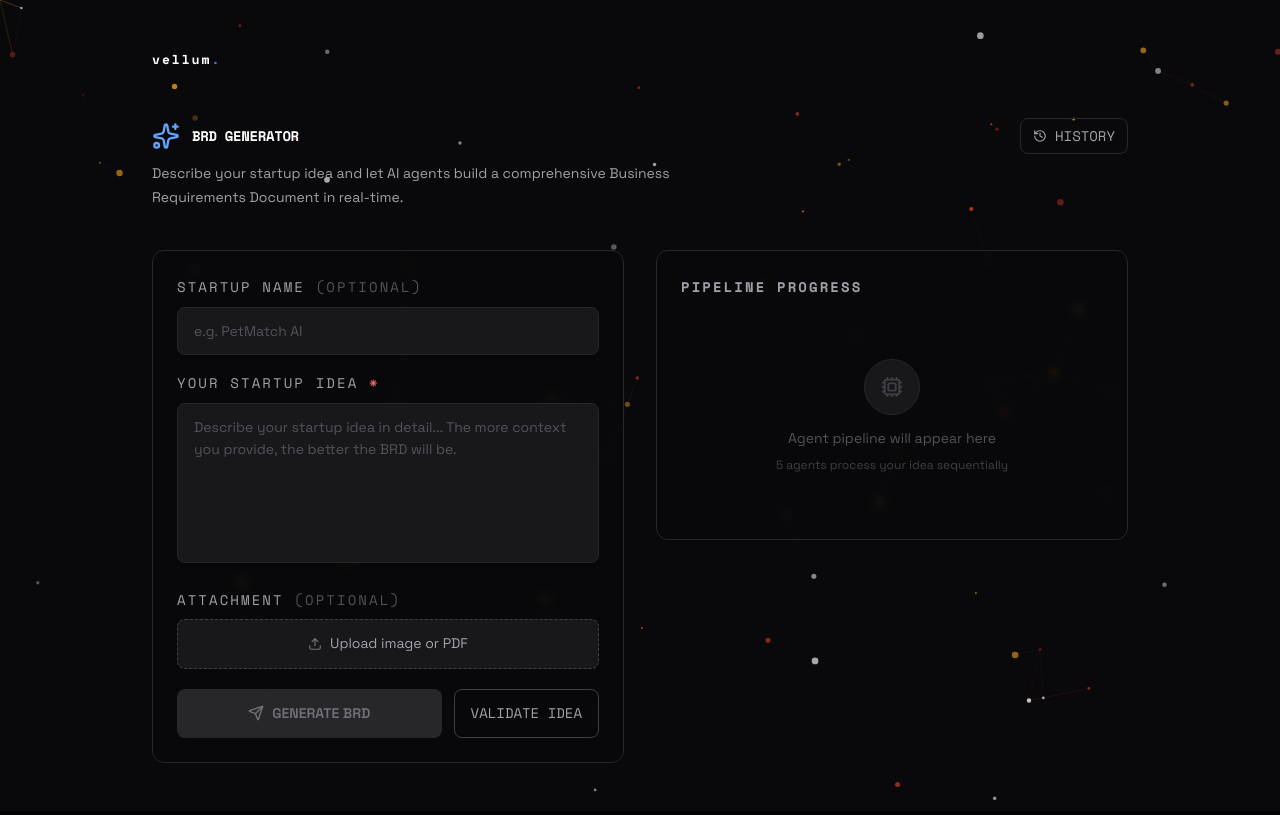
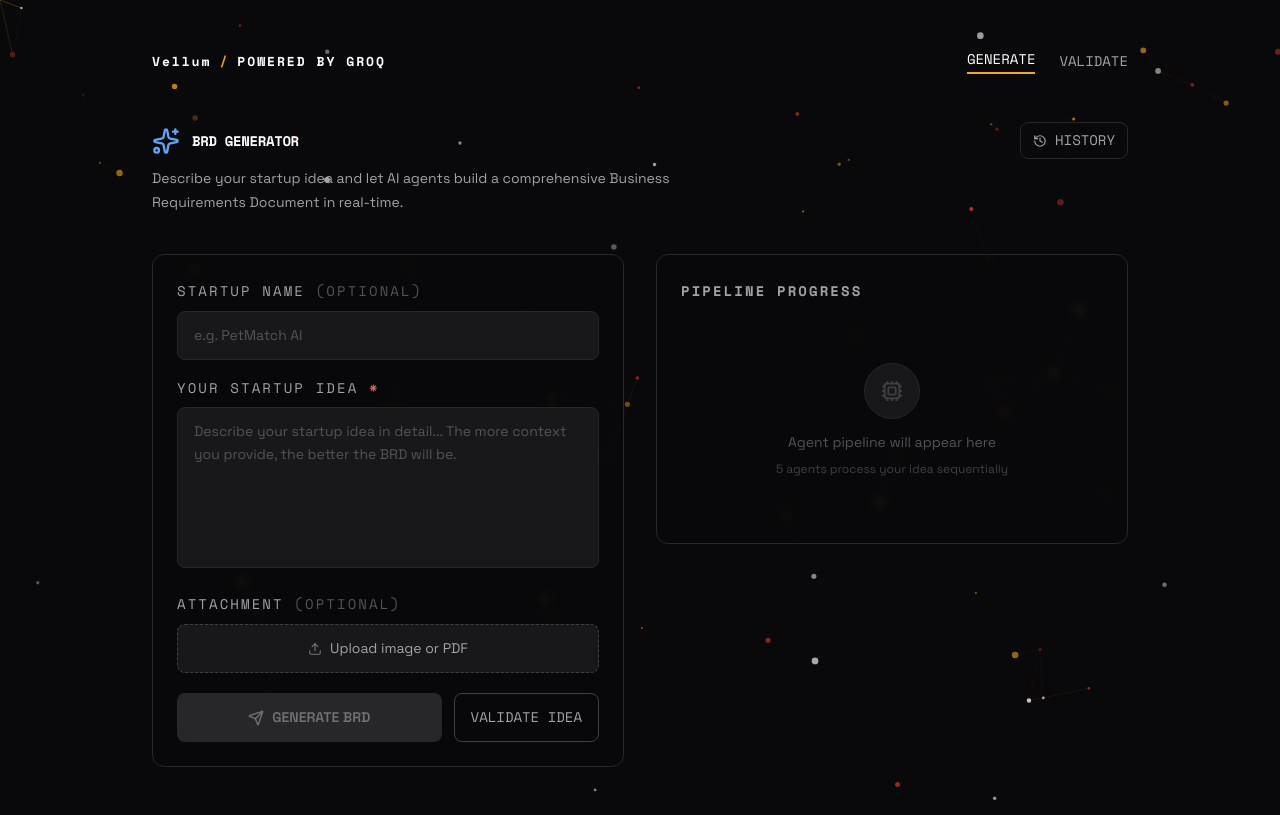
Before and after one commit to shresthbhargava/vellum, a Next.js app in the folder frontend/: page /generate in a window 1280 px wide. Built offline with nearby package versions, Linux system fonts and the light colour scheme.

Commit message:
feat: competitive intelligence section on everything

```diff
--- a/frontend/src/app/generate/page.tsx
+++ b/frontend/src/app/generate/page.tsx
@@ -302,10 +302,20 @@ export default function GeneratePage() {
 
       <div className="relative z-10 max-w-5xl mx-auto px-6 py-12">
         {/* Vellum Branding Header */}
-        <div className="flex items-center mb-12">
-          <Link href="/" className="text-2xl font-bold font-mono tracking-widest text-white hover:text-zinc-300 transition-colors">
-            vellum<span className="text-blue-500">.</span>
+        <div className="flex items-center justify-between mb-12">
+          <Link href="/" className="text-xl font-bold font-mono tracking-widest flex items-center gap-2 hover:opacity-80 transition-opacity">
+            <span className="text-white">Vellum</span>
+            <span className="text-amber-500">/</span>
+            <span className="text-white">POWERED BY GROQ</span>
           </Link>
+          <div className="flex items-center gap-6">
+            <Link href="/generate" className="text-sm font-mono text-white border-b-2 border-accent pb-0.5 transition-colors">
+              GENERATE
+            </Link>
+            <Link href="/validate" className="text-sm font-mono text-zinc-400 hover:text-white transition-colors">
+              VALIDATE
+            </Link>
+          </div>
         </div>
 
         {/* Header */}
--- a/frontend/src/app/results/[sessionId]/page.tsx
+++ b/frontend/src/app/results/[sessionId]/page.tsx
@@ -1574,7 +1574,7 @@ const renderAgentTraceFeed = () => (
       initial={{ opacity: 0, y: 20 }}
       animate={{ opacity: 1, y: 0 }}
       transition={{ duration: 0.4, delay: 13 * 0.1 }}
-      className="card-3d glass-card rounded-xl p-5 glow-accent h-full"
+      className="card-3d glass-card rounded-xl p-5 glow-accent"
     >
       <div className="flex justify-between items-center mb-3 border-b border-darkBorder pb-2">
         <h3 className="text-xs font-mono font-bold uppercase tracking-widest text-neutral-400 mb-0">
@@ -1669,7 +1669,7 @@ const renderAgentTraceFeed = () => (
       initial={{ opacity: 0, y: 20 }}
       animate={{ opacity: 1, y: 0 }}
       transition={{ duration: 0.4, delay: 14 * 0.1 }}
-      className="card-3d glass-card rounded-xl p-5 glow-accent h-full"
+      className="card-3d glass-card rounded-xl p-5 glow-accent"
     >
       <div className="flex justify-between items-center mb-3 border-b border-darkBorder pb-2">
         <h3 className="text-xs font-mono font-bold uppercase tracking-widest text-neutral-400 mb-0">
@@ -2081,7 +2081,7 @@ const renderAgentTraceFeed = () => (
               <div className="col-span-1 lg:col-span-6">
                 {renderSWOTGrid()}
               </div>
-              <div className="col-span-1 lg:col-span-6">
+              <div className="col-span-1 lg:col-span-6 flex flex-col gap-6">
                 {renderCompetitorTable()}
                 {renderCompetitiveIntel()}
               </div>
--- a/frontend/src/app/validate/page.tsx
+++ b/frontend/src/app/validate/page.tsx
@@ -146,10 +146,20 @@ export default function ValidatePage() {
       <AnimatedBackground />
       <div className="relative z-10 max-w-4xl mx-auto px-6 py-12">
         {/* Vellum Branding Header */}
-        <div className="flex items-center mb-12">
-          <Link href="/" className="text-2xl font-bold font-mono tracking-widest text-white hover:text-zinc-300 transition-colors">
-            vellum<span className="text-blue-500">.</span>
+        <div className="flex items-center justify-between mb-12">
+          <Link href="/" className="text-xl font-bold font-mono tracking-widest flex items-center gap-2 hover:opacity-80 transition-opacity">
+            <span className="text-white">Vellum</span>
+            <span className="text-amber-500">/</span>
+            <span className="text-white">POWERED BY GROQ</span>
           </Link>
+          <div className="flex items-center gap-6">
+            <Link href="/generate" className="text-sm font-mono text-zinc-400 hover:text-white transition-colors">
+              GENERATE
+            </Link>
+            <Link href="/validate" className="text-sm font-mono text-white border-b-2 border-accent pb-0.5 transition-colors">
+              VALIDATE
+            </Link>
+          </div>
         </div>
 
         <motion.div initial={{ opacity: 0, y: 20 }} animate={{ opacity: 1, y: 0 }} className="mb-10">
```
